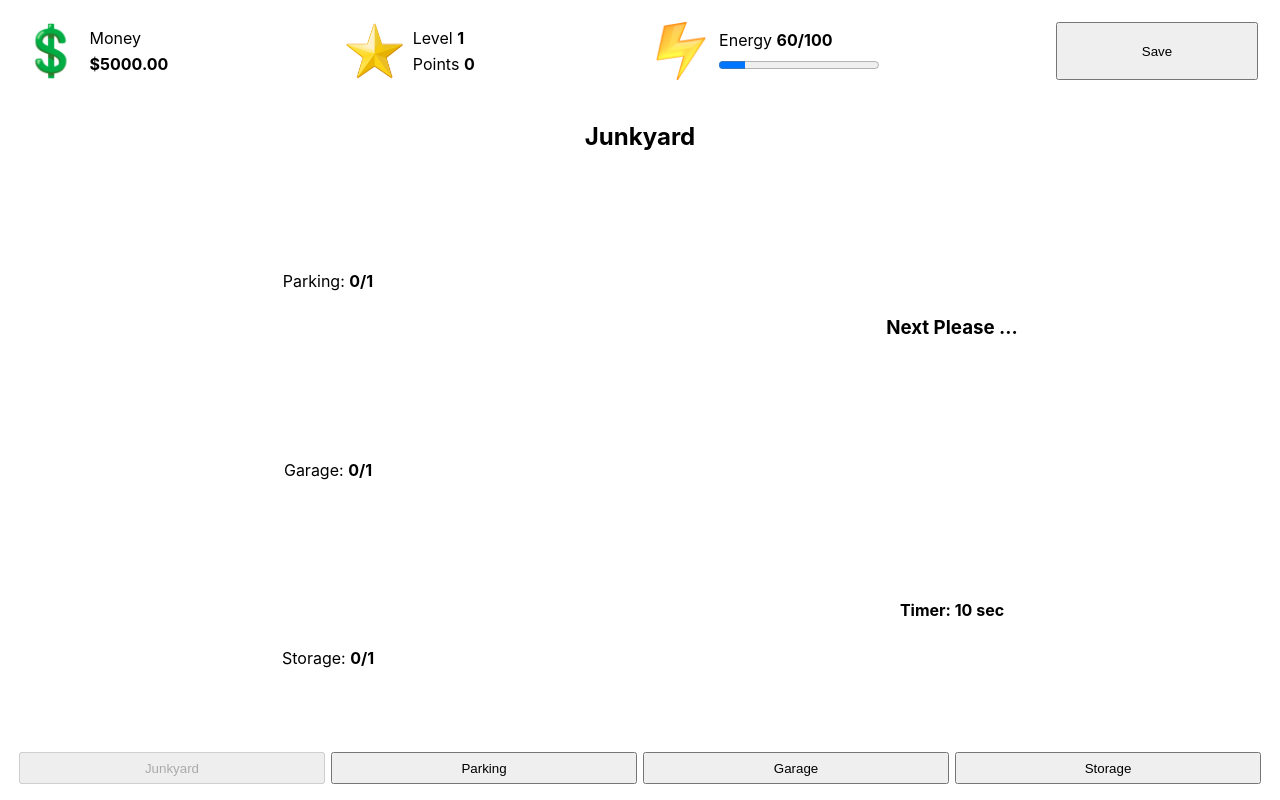
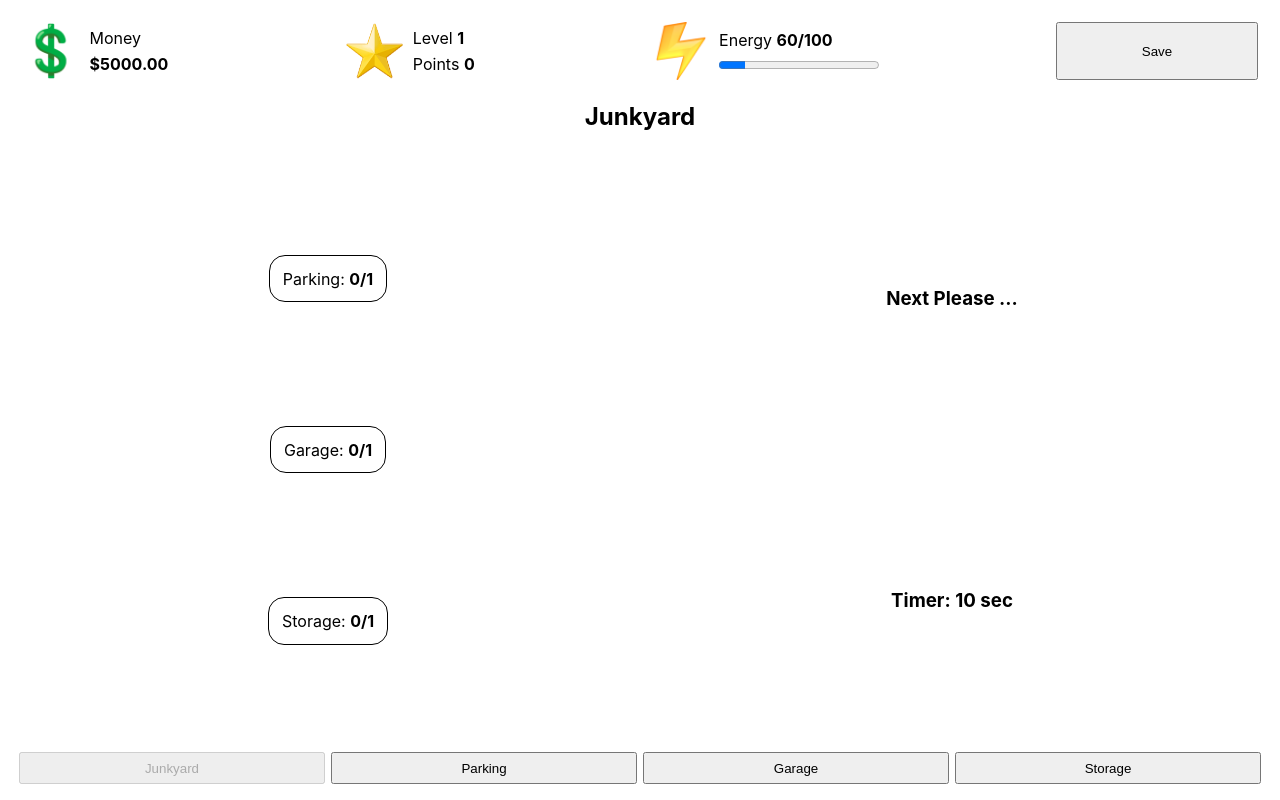
Before and after one commit to spunthread/junkyard-game, a React (Create React App) app: page / in a window 1280 px wide. Built offline with nearby package versions, Linux system fonts and the light colour scheme.

Commit message:
more styling n header values overflow

```diff
--- a/public/style.css
+++ b/public/style.css
@@ -78,21 +78,57 @@ section > article {
   display: flex;
 }
 
+h1,
+h2,
+h3,
+h4,
+h5,
+h6 {
+  margin: 0;
+}
+
 .junkyard-article > div {
   flex: 1 1 100%;
   display: flex;
   flex-flow: column nowrap;
-  justify-content: space-around;
+}
+
+.junkyard-left {
+  justify-content: space-evenly;
   align-items: center;
 }
 
-.junkyard-figure {
-  margin: 0.4rem 0.2rem;
-  display: flex;
+.junkyard-left > p {
+  padding: 0.8rem;
+  border: 1px solid black;
+  border-radius: 1rem;
 }
 
-.junkyard-figure > img {
-  max-width: 3.6rem;
+.junkyard-right {
+  justify-content: space-evenly;
+  align-items: stretch;
+  /* text-align: center; */
+}
+
+.junkyard-right > h3 {
+  flex: 1 1 30%;
+  display: flex;
+  align-items: center;
+  justify-content: center;
+}
+
+.junkyard-figure {
+  margin: 0;
+  flex: 1 1 70%;
+  display: flex;
+  flex-flow: column nowrap;
+  justify-content: space-between;
+  align-items: center;
+}
+
+.junkyard-controls > button {
+  margin: 0 0.6rem;
+  padding: 0.36rem 0.8rem;
 }
 
 nav {
@@ -144,6 +180,9 @@ nav > div > button {
 }
 
 .alert-text {
+  font-size: 0.64rem;
+  line-height: 1rem;
+  font-weight: 400;
   margin-bottom: 0;
   color: #585a5c;
 }
--- a/src/pages/junkyard.js
+++ b/src/pages/junkyard.js
@@ -12,7 +12,7 @@ export default function Junkyard() {
         <h2>Junkyard</h2>
       </aside>
       <article className="junkyard-article">
-        <div>
+        <div className="junkyard-left">
           <p>
             Parking:{" "}
             <strong>
@@ -32,7 +32,7 @@ export default function Junkyard() {
             </strong>
           </p>
         </div>
-        <div>
+        <div className="junkyard-right">
           {Boolean(junkyard) ? (
             <figure className="junkyard-figure">
               <img src={junkyard.imgsrc} alt={junkyard.name} />
@@ -40,7 +40,7 @@ export default function Junkyard() {
               <figcaption>
                 <strong>${junkyard.price.toFixed(2)}</strong>
               </figcaption>
-              <figcaption>
+              <figcaption className="junkyard-controls">
                 <button onClick={() => dispatch({ type: "SKIPVEHICLE", alert })}>Skip</button>
                 <button onClick={() => dispatch({ type: "BUYVEHICLE", alert })}>Buy</button>
               </figcaption>
@@ -48,7 +48,7 @@ export default function Junkyard() {
           ) : (
             <h3>Next Please ...</h3>
           )}
-          <h4>Timer: {yardtime} sec</h4>
+          <h3>Timer: {yardtime} sec</h3>
         </div>
       </article>
     </section>
```
